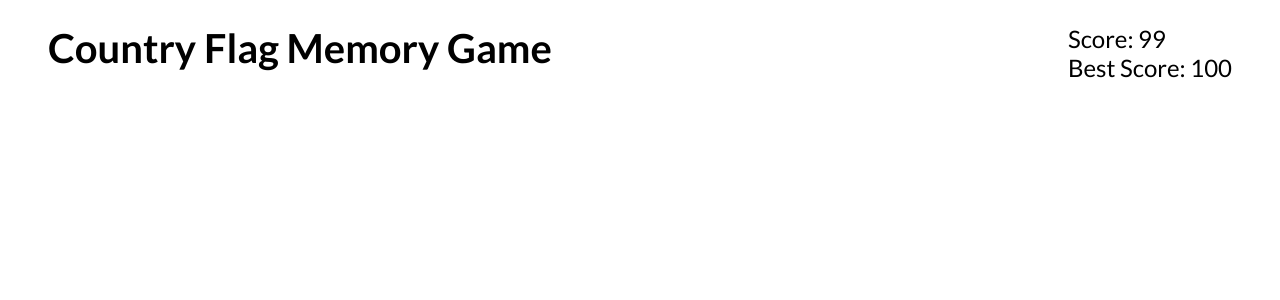
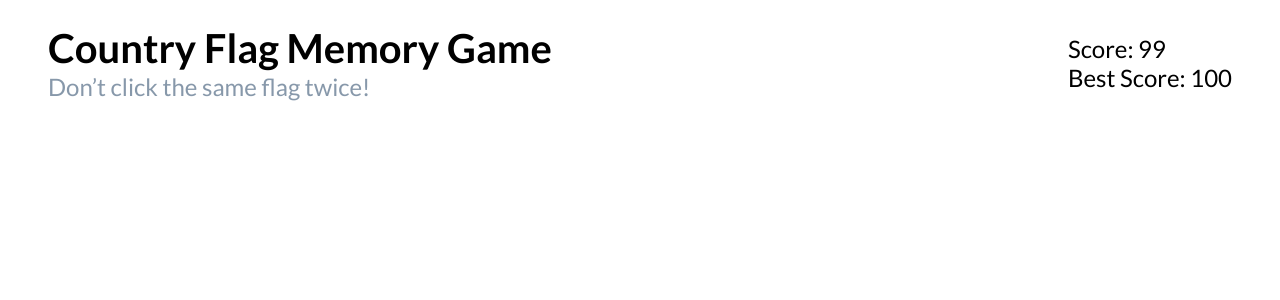
Before and after one commit to mahesa10/memory-game, a React (Vite) app: page / in a window 1280 px wide. Shown: the top 300 px of the page. Built offline with nearby package versions, Linux system fonts and the light colour scheme.

Commit message:
Add header 2

```diff
--- a/src/Header.css
+++ b/src/Header.css
@@ -2,12 +2,19 @@
   display: flex;
   width: 100%;
   justify-content: space-between;
+  align-items: center;
 }
 
 .header h1 {
   font-size: 40px;
 }
 
+.header h2 {
+  font-size: 24px;
+  color: rgba(15, 50, 86, 50%);
+  font-weight: 400;
+}
+
 .header p {
   font-size: 24px;
 }
--- a/src/Header.jsx
+++ b/src/Header.jsx
@@ -3,7 +3,10 @@ import './Header.css'
 function Header() {
   return (
     <div className="header">
-      <h1>Country Flag Memory Game</h1>
+      <div className="title-container">
+        <h1>Country Flag Memory Game</h1>
+        <h2>Don’t click the same flag twice!</h2>
+      </div>
       <div className="score-container">
         <p>Score: 99</p>
         <p>Best Score: 100</p>
```
